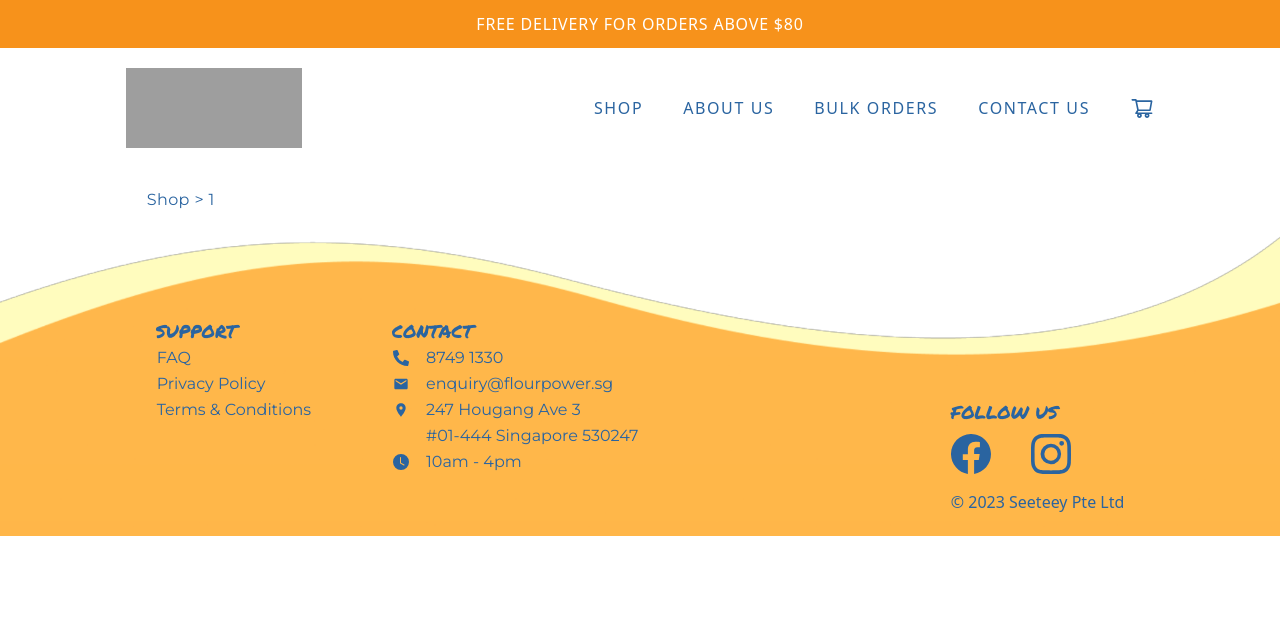
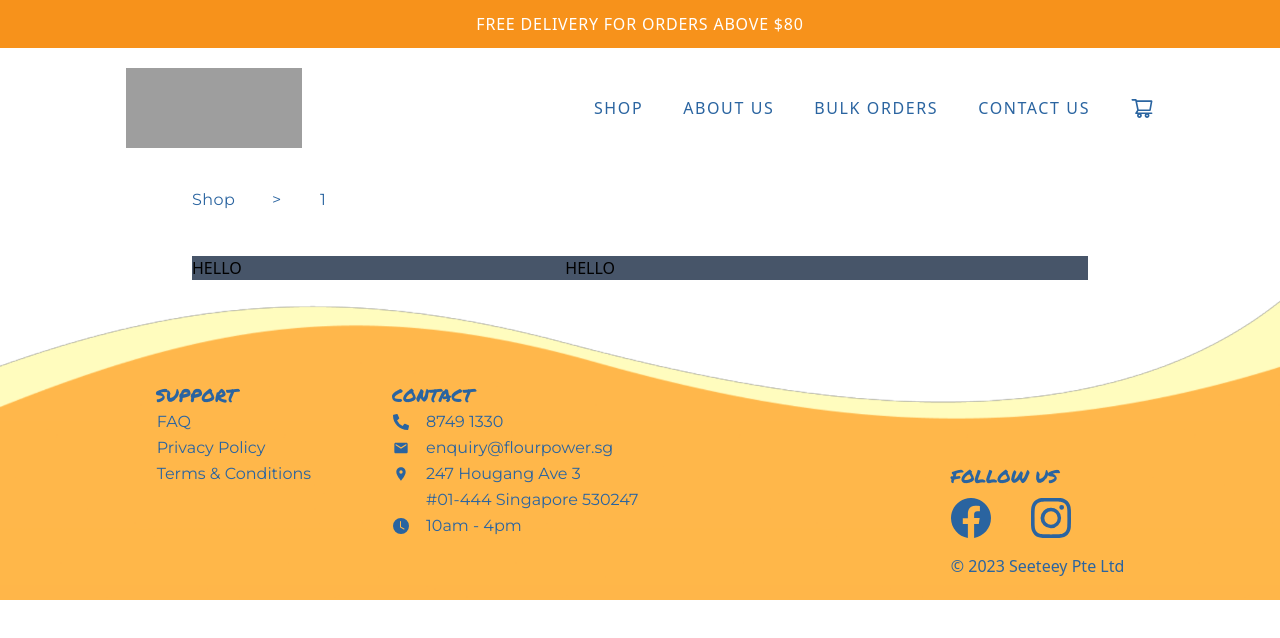
Before and after one commit to SamuelPhua/Client, a React (Vite) app: page /product/1 in a window 1280 px wide. Shown: the top 638 px of the page. Built offline with nearby package versions, Linux system fonts and the light colour scheme; grey boxes are pictures that could not be loaded.

Commit message:
changed format to fit

```diff
--- a/src/Components/Product.jsx
+++ b/src/Components/Product.jsx
@@ -13,23 +13,33 @@ const Product = () => {
   return (
     <>
       {/* #1 Shop > Cookie name links */}
-      <div className="w-10/12 px-10 mt-10 mx-auto">
+      <div className="flex flex-wrap w-7/10 mx-auto mt-10">
+        <p
+          className="hover:text-orange cursor-pointer tracking-wide font-montserrat text-darkBlueFont w-20 text-xxs md:text-xxs mb-1"
+          onClick={navigateToShop}
+        >
+          Shop
+        </p>
+        <p className="tracking-wide font-montserrat text-darkBlueFont w-12 text-xxs md:text-xxs mb-1">
+          &#62;
+        </p>
         <p className="tracking-wide font-montserrat text-darkBlueFont text-xxs md:text-xxs mb-1">
-          <span
-            className="hover:text-orange cursor-pointer"
-            onClick={navigateToShop}
-          >
-            Shop
-          </span>{" "}
-          &#62; {name}
+          {name}
         </p>
       </div>
 
       {/* #2 flex div */}
+      <div className="flex flex-wrap w-7/10 mx-auto mt-10">
+        {/* #3 LEFT: Cookie displays */}
+        <div className="w-5/12">
+          <div className="bg-slate-600">HELLO</div>
+        </div>
 
-      {/* #3 LEFT: Cookie displays */}
-
-      {/* #4 Cookie options and descriptions */}
+        {/* #4 Cookie options and descriptions */}
+        <div className="w-7/12">
+          <div className="bg-slate-600">HELLO</div>
+        </div>
+      </div>
     </>
   );
 };
--- a/tailwind.config.cjs
+++ b/tailwind.config.cjs
@@ -14,7 +14,6 @@ module.exports = {
         permanentMarker: ['"Permanent Marker"'],
         montserrat: ['"Montserrat"'],
       },
-
       fontSize: {
         smallNote: "12px",
         xxxs: "14px",
@@ -63,6 +62,15 @@ module.exports = {
           "url('src/assets/imagesBulkOrders/Corporate-HeaderBanner.jpg')",
         "contact-us": "url('src/assets/imagesContactUs/Contact-Banner.jpg')",
       },
+      width: {
+        "9/15": "60%",
+        "10/15": "66.667%",
+        "7/10": "70%",
+        "11/15": "73.333%",
+        "12/15": "80%",
+        "13/15": "86.667%",
+        "14/15": "93.333%",
+      },
     },
   },
   variants: {
```
